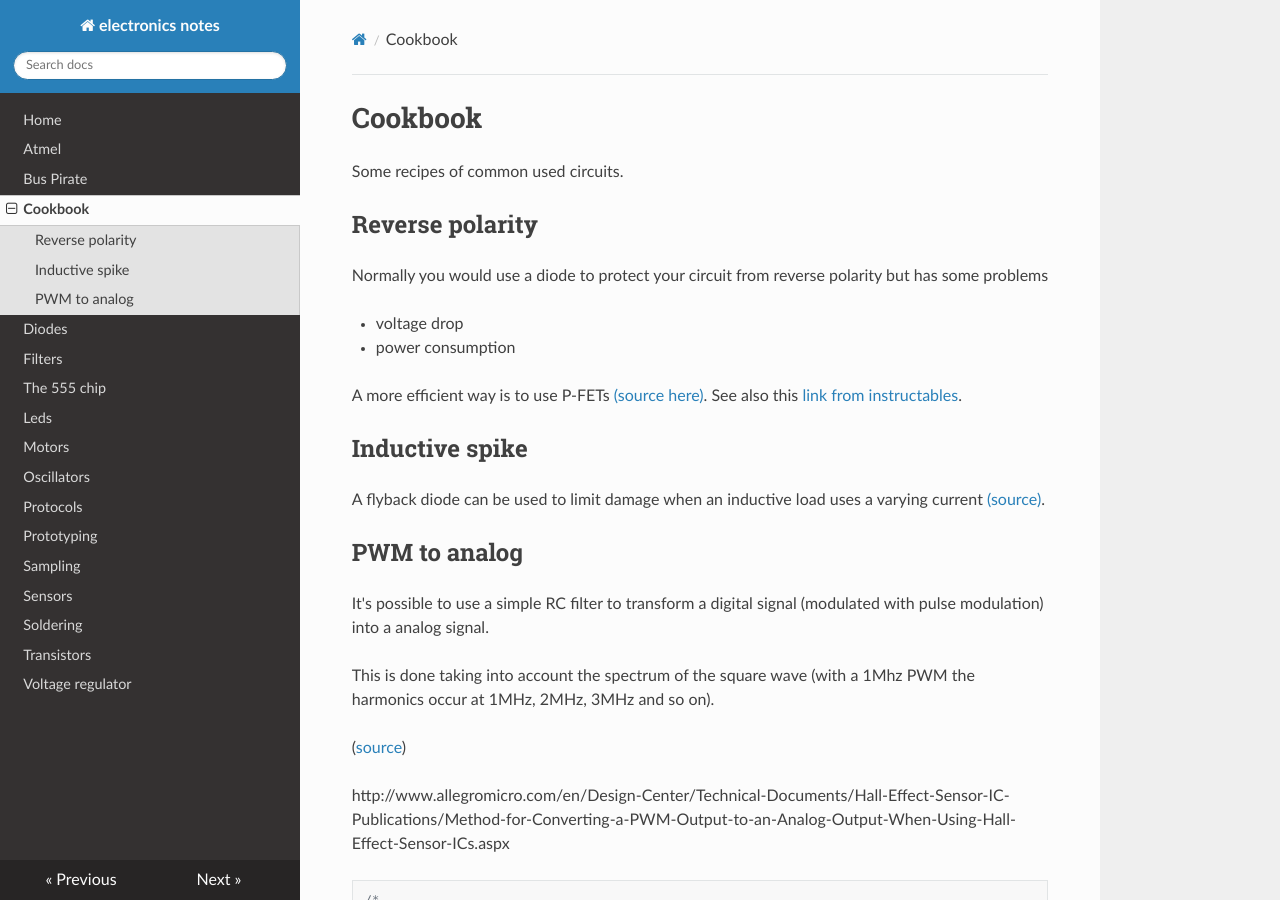
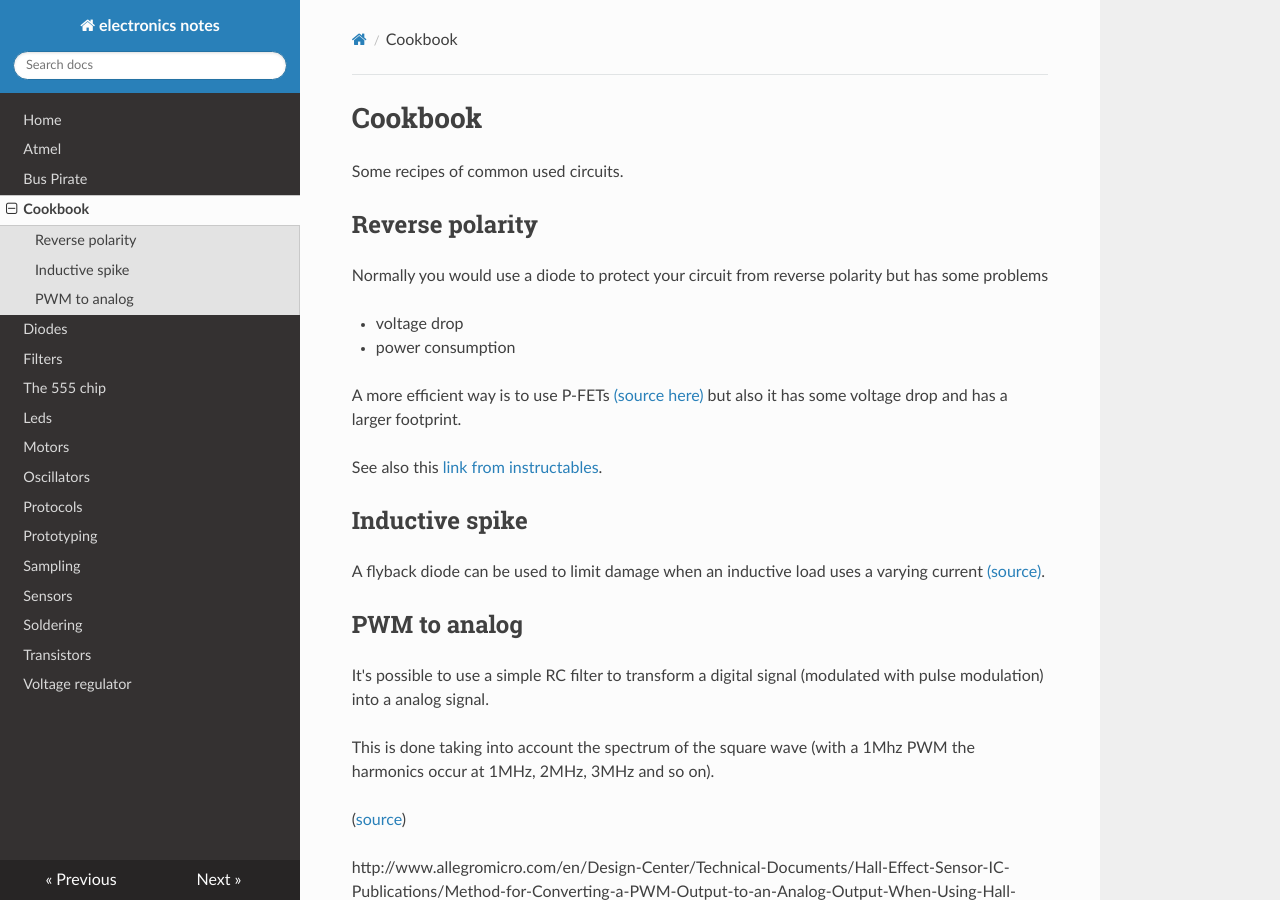
Before and after one commit to gipi/electronics-notes, an MkDocs documentation site: the page built from docs/cookbook.md, in a window 1280 px wide and 900 px high. Built offline with MkDocs 1.6.1, drawn with Linux system fonts in a browser that asks for light colours; nearby versions of some CDN libraries; old or Windows-style settings are respelled for this version of MkDocs.

Commit message:
Complete phrase.

```diff
--- a/docs/cookbook.md
+++ b/docs/cookbook.md
@@ -11,7 +11,9 @@ but has some problems
  - voltage drop
  - power consumption
 
-A more efficient way is to use P-FETs [(source here)](https://www.youtube.com/watch?v=IrB-FPcv1Dc).
+A more efficient way is to use P-FETs [(source here)](https://www.youtube.com/watch?v=IrB-FPcv1Dc) but also it has
+some voltage drop and has a larger footprint.
+
 See also this [link from instructables](http://www.instructables.com/id/Reverse-polarity-protection-for-your-circuit-with/).
 
 ## Inductive spike
```
